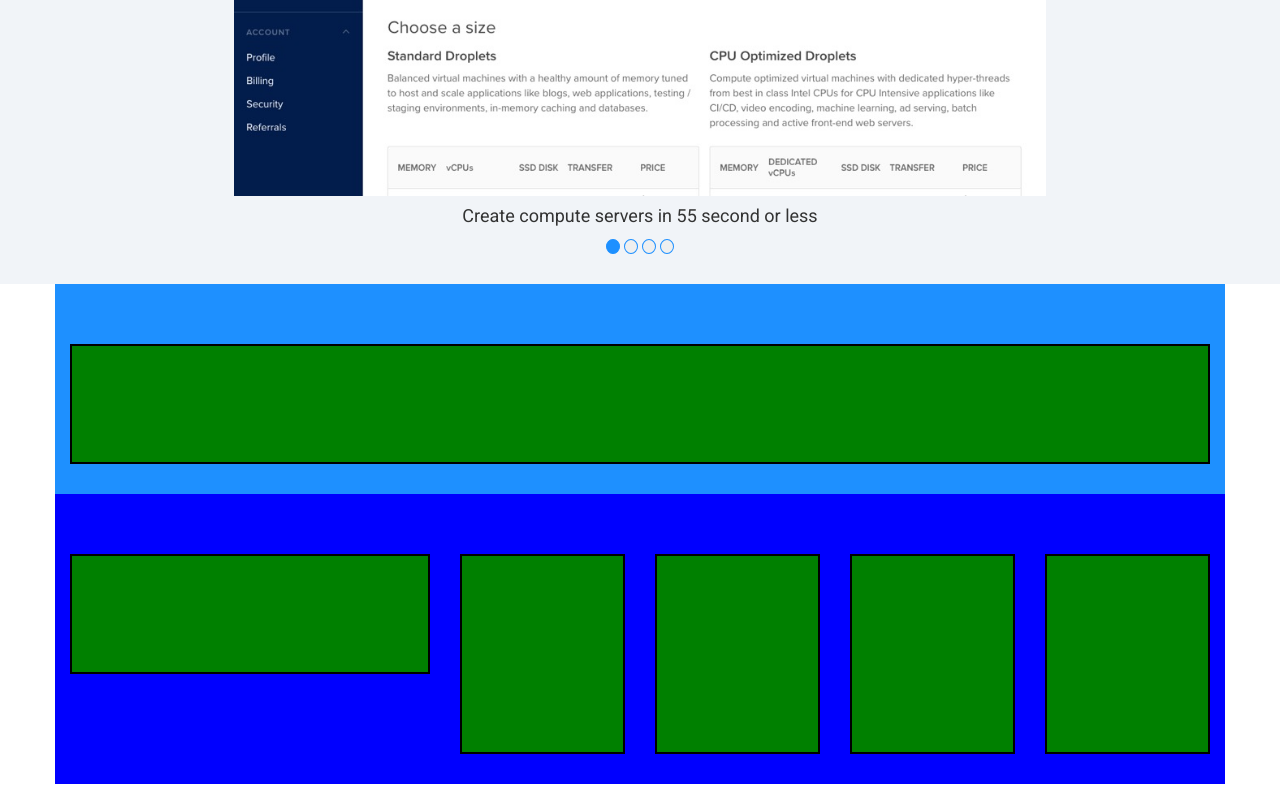
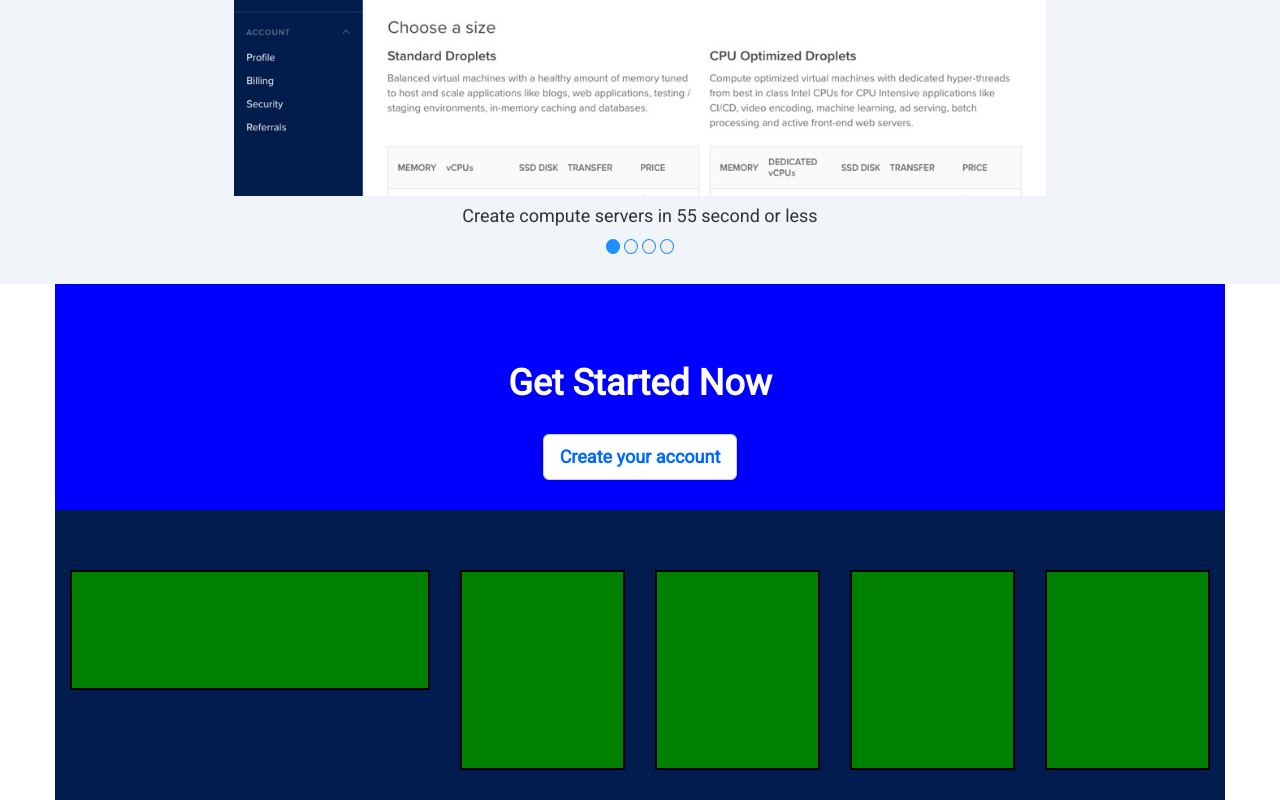
Before and after one commit to MarcoMihajlovic/html-css-digitalocean, a plain HTML site: page index.html in a window 1280 px wide. Shown: the part 3362-4162 px from the top of the page. Drawn offline with nearby package versions, Linux system fonts and the light colour scheme.

Commit message:
Footer top
Completato

```diff
--- a/css/style.css
+++ b/css/style.css
@@ -41,6 +41,10 @@
 
 .blue {
   background-color: hsl(221deg 100% 36%);
+}
+
+.darkblue {
+  background-color: hsl(220deg 93% 16%);
 }
 
 .padding-right-0 {
@@ -279,6 +283,16 @@ font-size: 60px;
     border-bottom: 1px solid white;
 }
 
+.my-footer-top h1 {
+  color: white;
+  font-weight: 900;
+  margin-bottom: 30px;
+}
+
+.my-footer-top button {
+  color: hsl(215deg 100% 50%);
+}
+
 /* Desktop */
 @media screen and (min-width: 992px) {
 
--- a/index.html
+++ b/index.html
@@ -439,17 +439,18 @@
     <footer>
 
       <div class="my-footer-top">
-        <div class="container align-center lightblue">
+        <div class="container align-center blue">
           <div class="row padding-top padding-bottom">
             <div class="col-md-12 col-xs-12 padding-top">
-              <div class="my-mid-box green"></div>
+              <h1>Get Started Now</h1>
+              <button type="button" class="btn btn-default btn-lg"><strong>Create your account</strong></button>
             </div>
           </div>
         </div>
       </div>
 
       <div class="my-footer-bottom">
-        <div class="container align-left blue padding-top padding-bottom">
+        <div class="container align-left darkblue padding-top padding-bottom">
           <div class="row padding-top">
             <div class="col-md-4 col-xs-12">
               <div class="my-mid-box green"></div>
```
